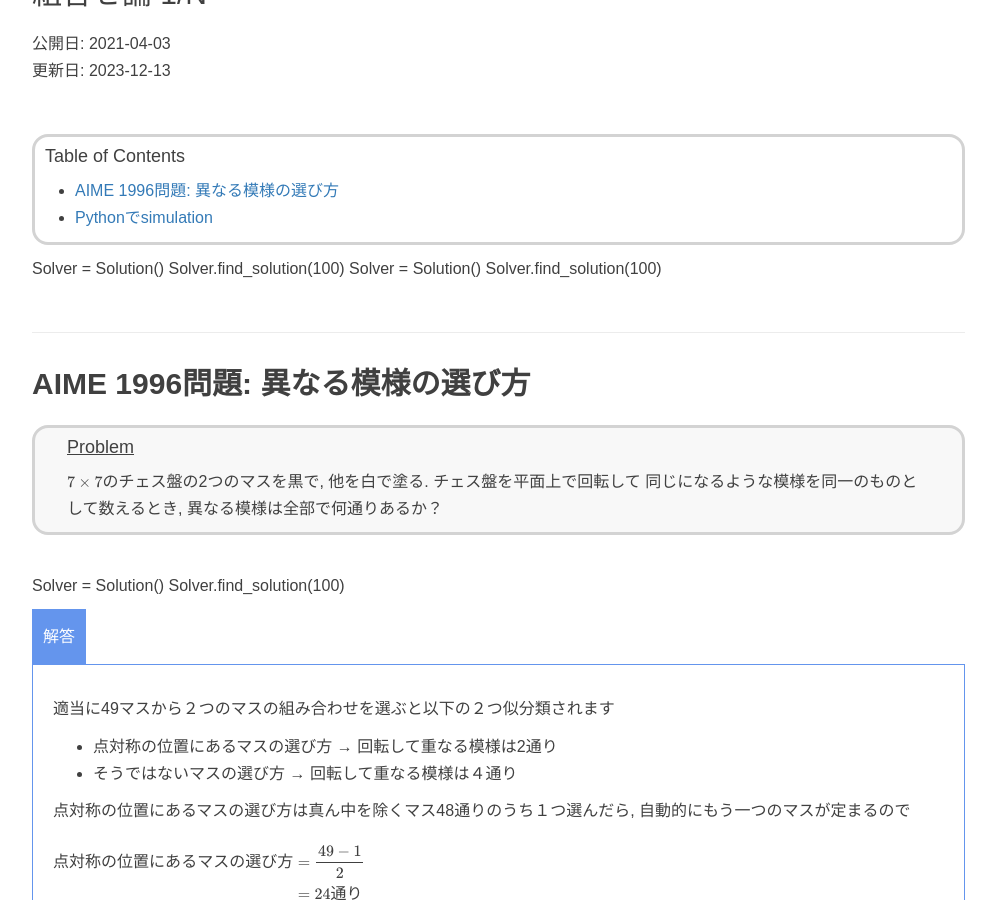
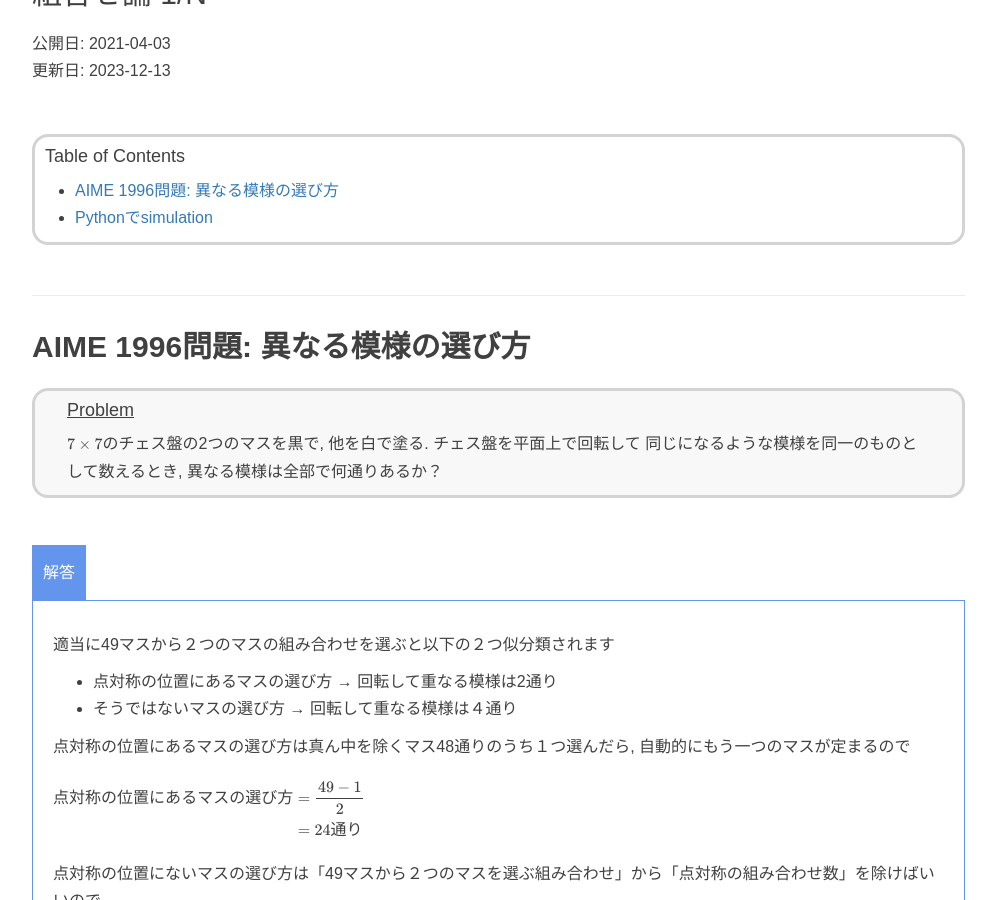
Before and after one commit to RyoNakagami/RyoNakagami.github.io, a Jekyll site: the page built from _posts/2021-04-03-pickup-square.md, in a window 1280 px wide and 900 px high, scrolled down 301 px. Shown: the whole window, without its empty margins (38-1034 px from the left). Built offline with Jekyll 4.4.1, drawn with Linux system fonts in a browser that asks for light colours; comment, search, counter and statistics services are not loaded.

Commit message:
FIX: typos

```diff
--- a/_posts/2021-04-03-pickup-square.md
+++ b/_posts/2021-04-03-pickup-square.md
@@ -27,10 +27,6 @@ tags:
 <!-- END doctoc generated TOC please keep comment here to allow auto update -->
 
 </div>
-Solver = Solution()
-Solver.find_solution(100)
-Solver = Solution()
-Solver.find_solution(100)
 
 ## AIME 1996問題: 異なる模様の選び方
 
@@ -43,8 +39,7 @@ $7 \times 7$のチェス盤の2つのマスを黒で, 他を白で塗る. チェ
 </div>
 
 <br>
-Solver = Solution()
-Solver.find_solution(100)
+
 
 <div style="display: inline-block; background: #6495ED;; border: 1px solid #6495ED; padding: 3px 10px;color:#FFFFFF"><span >解答</span>
 </div>
```
